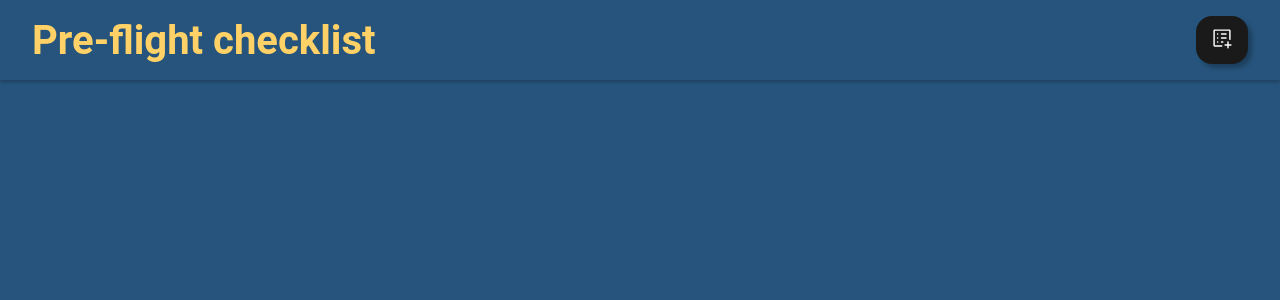
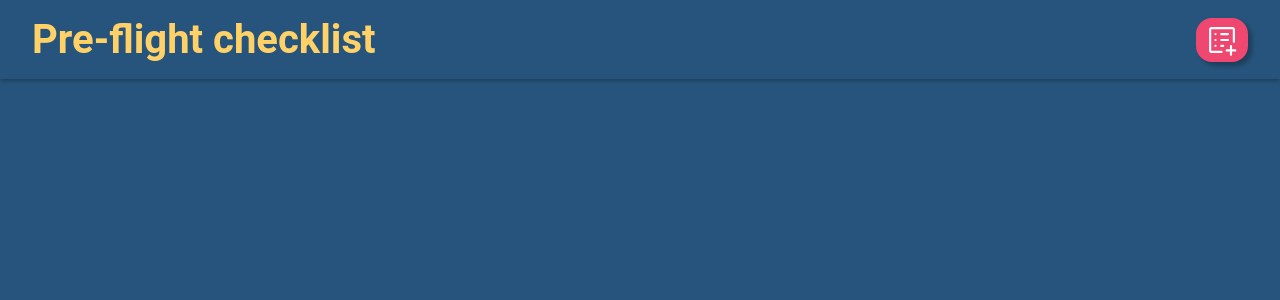
Before and after one commit to Mickey78-225/Preflight-Checklist, a React (Vite) app: page / in a window 1280 px wide. Shown: the top 300 px of the page. Built offline with nearby package versions, Linux system fonts and the light colour scheme.

Commit message:
Refractor Header.jsx et Button.css
- Ajoute le composant button à header
- Raccourci le nom des class pour les buttons

```diff
--- a/src/components/common/Button/Button.css
+++ b/src/components/common/Button/Button.css
@@ -8,13 +8,9 @@ button {
     padding: 8px 12px;
     cursor: pointer;
     box-shadow: 4px 4px 4px rgba(0, 0, 0, 0.25);
-
-    p {
-        display: none;
-    }
 }
 
-.btn_add_checklist {
+.add_checklist {
     display: flex;
     gap: 1rem;
     align-items: center;
@@ -26,12 +22,12 @@ button {
     }
 }
 
-.btn_delete,
-.btn_removeTask {
+.delete,
+.removeTask {
     border-color: var(--red);
 }
 
-.btn_removeTask {
+.removeTask {
     padding: 0 4px;
     border-radius: 8px;
     position: relative;
@@ -39,15 +35,15 @@ button {
     right: 0;
 }
 
-.btn_add_task,
-.btn_back {
+.add_task,
+.back {
     border-color: var(--white);
 }
 
-.btn_edit {
+.edit {
     border-color: var(--yellow);
 }
 
-.btn_valid {
+.valid {
     border-color: var(--green);
 }
--- a/src/components/common/Header.jsx
+++ b/src/components/common/Header.jsx
@@ -1,4 +1,5 @@
 import styled from "styled-components";
+import Button from "./Button/Button";
 
 const StyledHeader = styled.header`
         width: 100%;
@@ -18,10 +19,10 @@ const Header = () => {
     return (
         <StyledHeader>
             <h1>Pre-flight checklist</h1>
-            <button className="btn_add_checklist">
-                <img src="../../../public/assets/addList.svg" alt="Icon add list" />
-                <p>Add checklist</p>
-            </button>
+            <Button
+                btnClass="add_checklist"
+                BtnImg="../../../public/assets/addList.svg"
+            />
         </StyledHeader>
     );
 }
```
